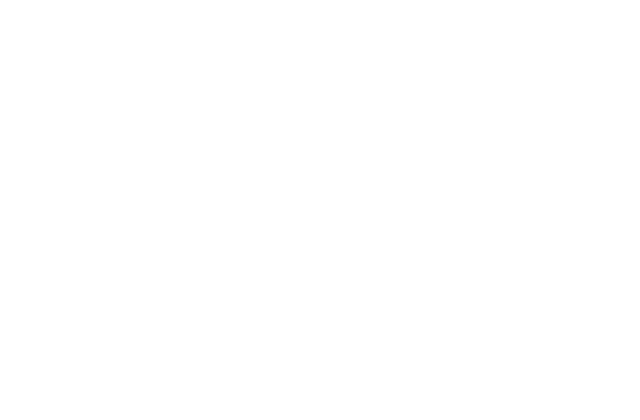
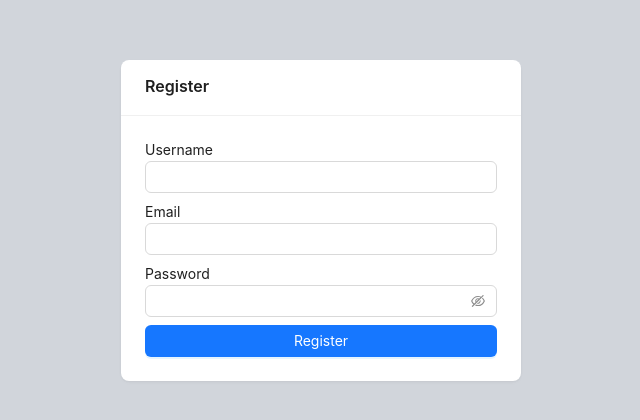
Before and after one commit to Jumanazar04/7-oy-imtihon, a React (Create React App) app: page /register in a window 1280 px wide. Before the commit this address had no page. Shown: the part 180-600 px from the top of the page, without its empty margins (319-959 px from the left). Built offline with nearby package versions, Linux system fonts and the light colour scheme.

Commit message:
add few changes

```diff
--- a/src/App.js
+++ b/src/App.js
@@ -4,6 +4,7 @@
 import HomePage from './pages/HomePage';
 import CategoriesPage from './pages/CategoriesPage';
 import ProductsPage from './pages/ProductsPage';
+import Register from './pages/RegisterPage';
 
 function App() {
   return (
@@ -15,6 +16,7 @@
           <Route path='/products' element={<ProductsPage />} />
         </Route>
         <Route path='/login'  element={<LoginPage />}/>
+        <Route path='register' element={<Register />} />
       </Routes>
     </BrowserRouter>
   )
--- a/src/pages/CategoriesPage.jsx
+++ b/src/pages/CategoriesPage.jsx
@@ -65,6 +65,7 @@
         setData(data.map((category) => (category._id === selectedCategory._id ? response.data : category)))
         setEditIsModalOpen(false)
         setSelectedCategory(null)
+        alert('Edit category successfuly')
     } catch (error) {
         console.log('Eror editing category',error);
     }
@@ -94,7 +95,8 @@
     } catch (error) {
       console.error(error);
     }
-  };
+};
+
 
   const handleNewCategoryChange = (e) => {
     const { name, value } = e.target;
--- a/src/pages/LoginPage.jsx
+++ b/src/pages/LoginPage.jsx
@@ -1,7 +1,7 @@
 import { Button, Card, Flex, Input } from 'antd';
 import axios from 'axios';
 import React, {  useState } from 'react';
-import { useNavigate } from 'react-router-dom';
+import { Link, useNavigate } from 'react-router-dom';
 
 const LoginPage = () => {
     const [email, setEmail] = useState();
@@ -56,6 +56,7 @@
                         onChange={(e) => setPassword(e.target.value)}
                     />
                    <Button onClick={getAuthToken} className='w-full' type='primary'>Submit</Button>
+                   <Link className=' text-xs' to={'/register'}>Create a new account</Link>
                 </Card>
             </Flex>
         </div>
--- /dev/null
+++ b/src/pages/RegisterPage.jsx
@@ -0,0 +1,62 @@
+import React, { useState } from 'react';
+import axios from 'axios';
+import { Button, Card, Input } from 'antd';
+import { useNavigate } from 'react-router-dom';
+
+const Register = () => {
+  const [formData, setFormData] = useState({
+    name: '',
+    email: '',
+    password: ''
+  });
+
+  const navigate = useNavigate()
+
+  const handleChange = (e) => {
+    setFormData({
+      ...formData,
+      [e.target.name]: e.target.value
+    });
+  };
+
+  const handleSubmit = async (e) => {
+    e.preventDefault();
+    try {
+      const response = await axios.post('https://ecommerce-backend-fawn-eight.vercel.app/api/register', formData);
+      console.log('Registration successful:', response.data);
+      alert('Registration successful')
+      navigate('/login')
+    } catch (error) {
+      console.error('Error registering user',);
+    }
+  };
+
+
+
+  return (
+    <div className='bg-gray-300 flex items-center w-screen h-screen justify-center'>
+        <form>
+            <Card className='flex flex-col ' title="Register" bordered={false} style={{ width: 400 }}>
+                <div>
+                    <label>Username</label>
+                    <Input className='mb-2' type="text" name="name" value={formData.name} onChange={handleChange} required />
+
+                </div>
+                <div>
+                    <label>Email</label>
+                    <Input className='mb-2' type="email" name="email" value={formData.email} onChange={handleChange} required />
+
+                </div>
+                <div>
+                    <label>Password</label>
+                    <Input.Password className='mb-2' type="password" name="password" value={formData.password} onChange={handleChange} required />
+
+                </div>
+                <Button className='w-full' onClick={handleSubmit} type="primary" >Register</Button>
+            </Card>
+        </form>
+    </div>
+  );
+};
+
+export default Register;
```
